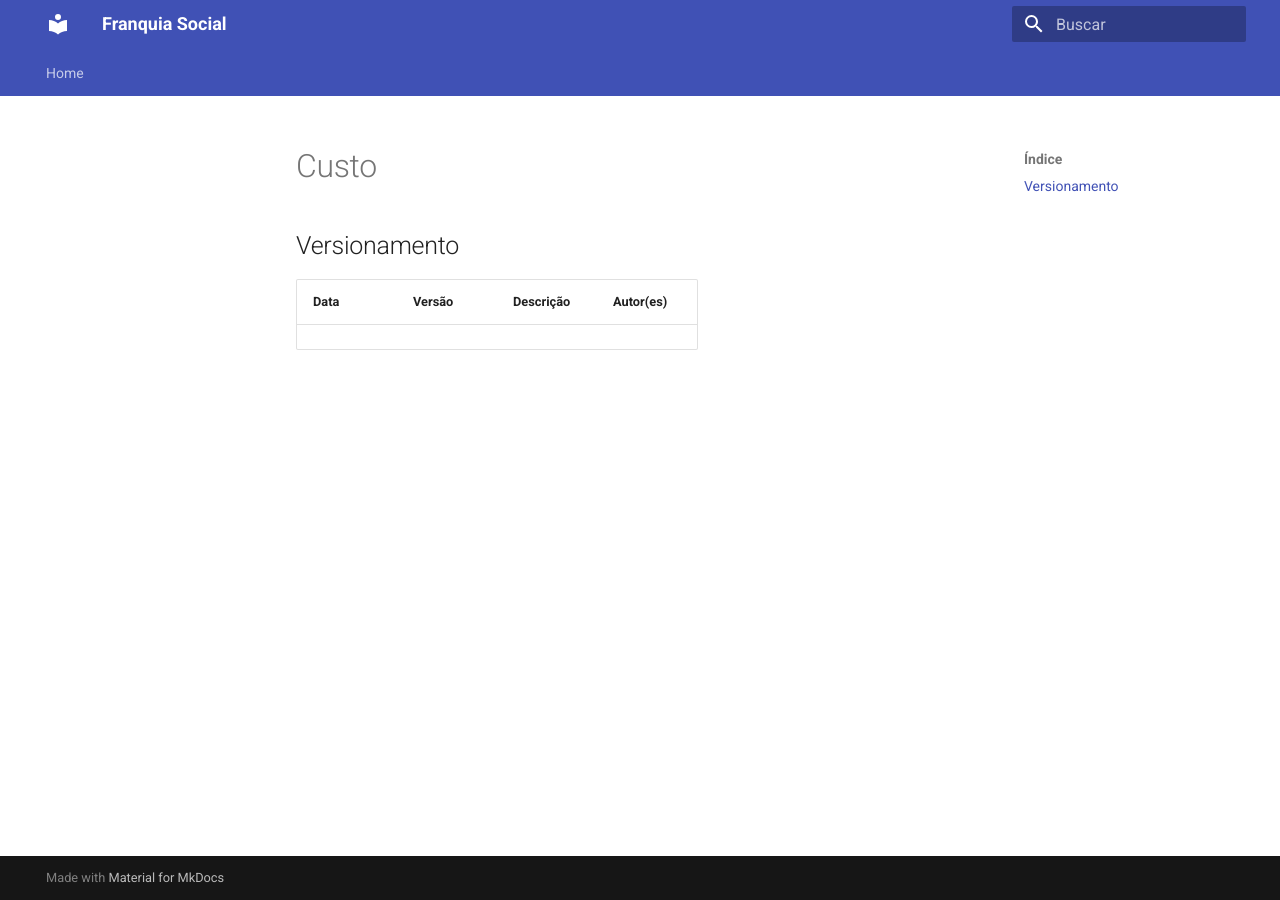
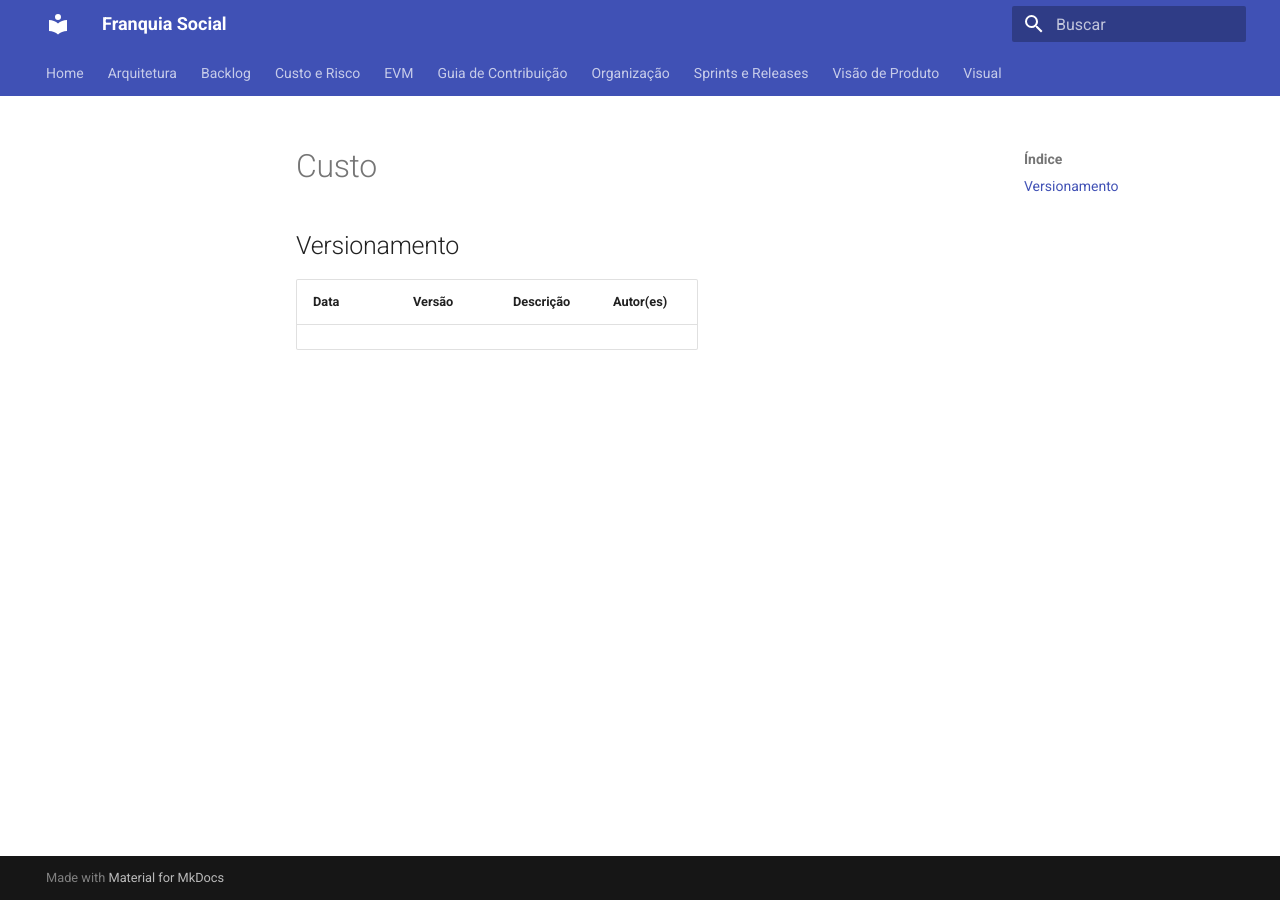
Before and after one commit to fga-eps-mds/2022.2-Amis-Doc, an MkDocs documentation site: the page built from docs/Custo_Risco/custo.md, in a window 1280 px wide. Built offline with MkDocs 1.6.1 and Material for MkDocs 9.7.7, drawn with Linux system fonts in a browser that asks for light colours; some of the changed lines change nothing that is shown.

Commit message:
Correções do mkdocs

```diff
--- a/mkdocs.yml
+++ b/mkdocs.yml
@@ -7,3 +7,24 @@
 
 nav:
     - Home: index.md
+    - Arquitetura:
+        - Arquitetura: docs/Arquitetura/arquitetura.md
+    - Backlog: docs/Backlog/backlog.md
+    - Custo e Risco:
+        - Custo: docs/Custo_Risco/custo.md
+        - Risco: docs/Custo_Risco/risco.md
+    - EVM:
+        - EVM: docs/EVM/evm.md
+    - Guia de Contribuição:
+        - Guia de Contribuição: docs/Guia_Contribuicao/guia_contribuicao.md
+    - Organização:
+       - Metodologia: docs/Organizacao/metodologia.md
+       - Plano de Comunicação: docs/Organizacao/plano_comunicacao.md
+       - Quadro de Conhecimento: docs/Organizacao/quadro_conhecimento.md
+    - Sprints e Releases:
+        - Sprint 0: docs/Sprints_Releases/sprint0.md
+    - Visão de Produto:
+        - Visão de Produto: docs/Visao_Produto/visao_pd.md
+    - Visual:
+        - Protótipo de Alta Fidelidade: docs/Visual/prototipo_alta.md
+        - Protótipo de Baixa Fidelidade: docs/Visual/prototipo_baixa.md
```
Also changed, not shown: docs/Custo_Risco/custo.md (renamed from docs/Custo e Risco/custo.md), docs/Custo_Risco/risco.md (renamed from docs/Custo e Risco/risco.md), docs/Guia_Contribuicao/guia_contribuicao.md (renamed from docs/Guia de Contribução/guia_contribuicao.md), docs/Organizacao/metodologia.md (renamed from docs/Organização/metodologia.md), docs/Organizacao/plano_comunicacao.md (renamed from docs/Organização/plano_comunicacao.md), docs/Organizacao/quadro_conhecimento.md (renamed from docs/Organização/quadro_conhecimento.md), docs/Sprints_Releases/sprints0.md (renamed from docs/Sprints e Releases/sprints0.md), docs/Visao_Produto/visao_pd.md (renamed from docs/Visão de Produto/visao_pd.md).
